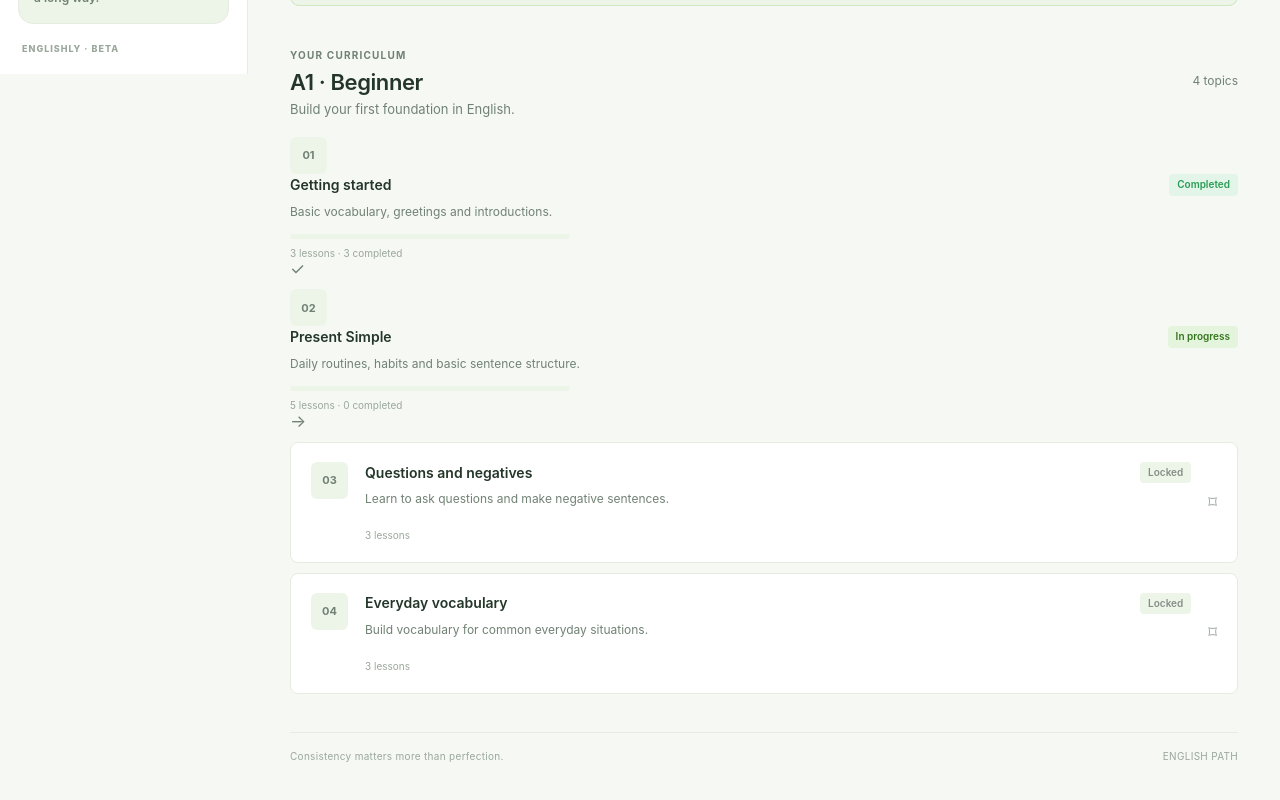
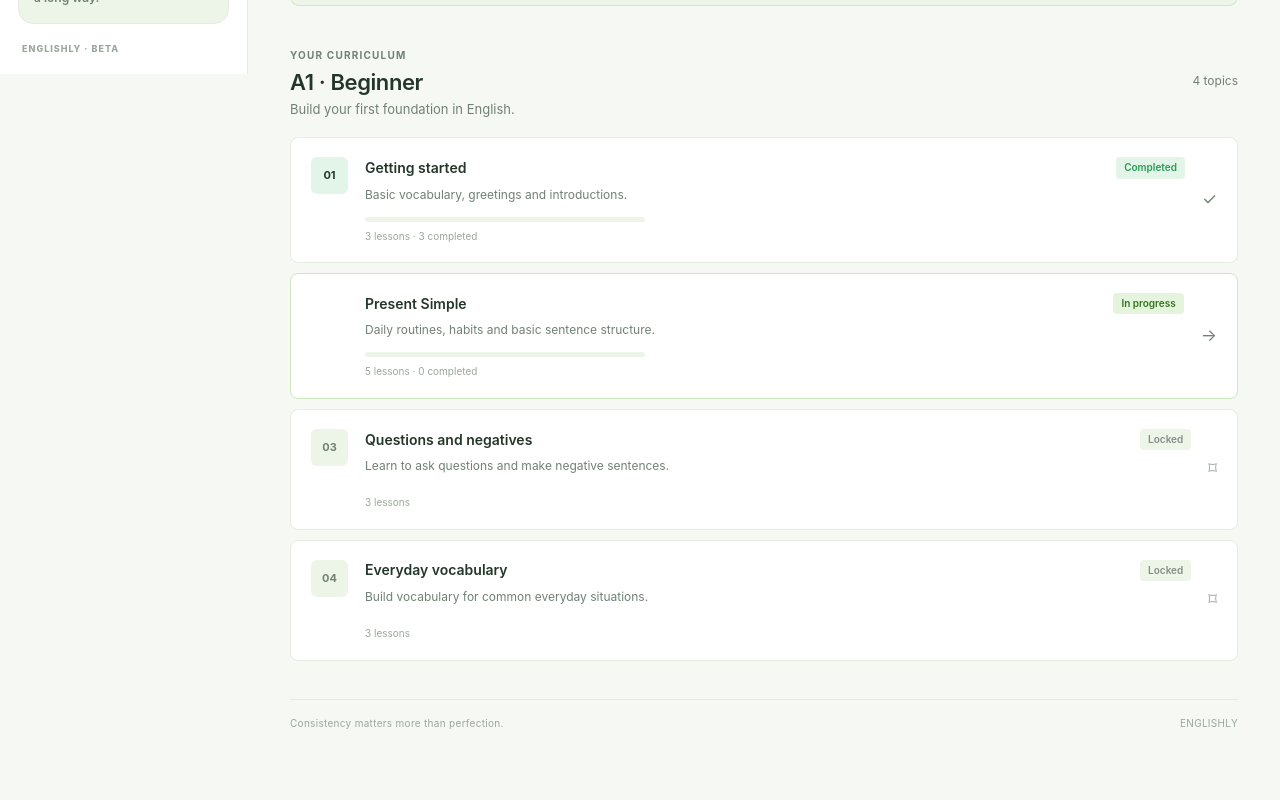
Before and after one commit to madaraFlovv/english-learning-platform, a React (Vite) app in the folder frontend/: page / in a window 1280 px wide. Shown: the part 726-1526 px from the top of the page. Built offline with nearby package versions, Linux system fonts and the light colour scheme.

Commit message:
fix: finish CSS Module mapping and rebrand roadmap footer

```diff
--- a/frontend/src/pages/LandingPage/LandingPage.tsx
+++ b/frontend/src/pages/LandingPage/LandingPage.tsx
@@ -278,7 +278,7 @@ const LandingPage = () => {
               <Link
                 key={topic.id}
                 to={`/topic/${topic.id}`}
-                className={`topic-card ${topic.status}-topic`}
+                className={`${styles["topic-card"]} ${styles[`${topic.status}-topic`]}`}
                 style={{
                   color: "inherit",
                   textDecoration: "none",
@@ -294,7 +294,7 @@ const LandingPage = () => {
 
       <footer className={styles["roadmap-footer"]}>
         <span>Consistency matters more than perfection.</span>
-        <span>ENGLISH PATH</span>
+        <span>ENGLISHLY</span>
       </footer>
     </div>
   );
```
